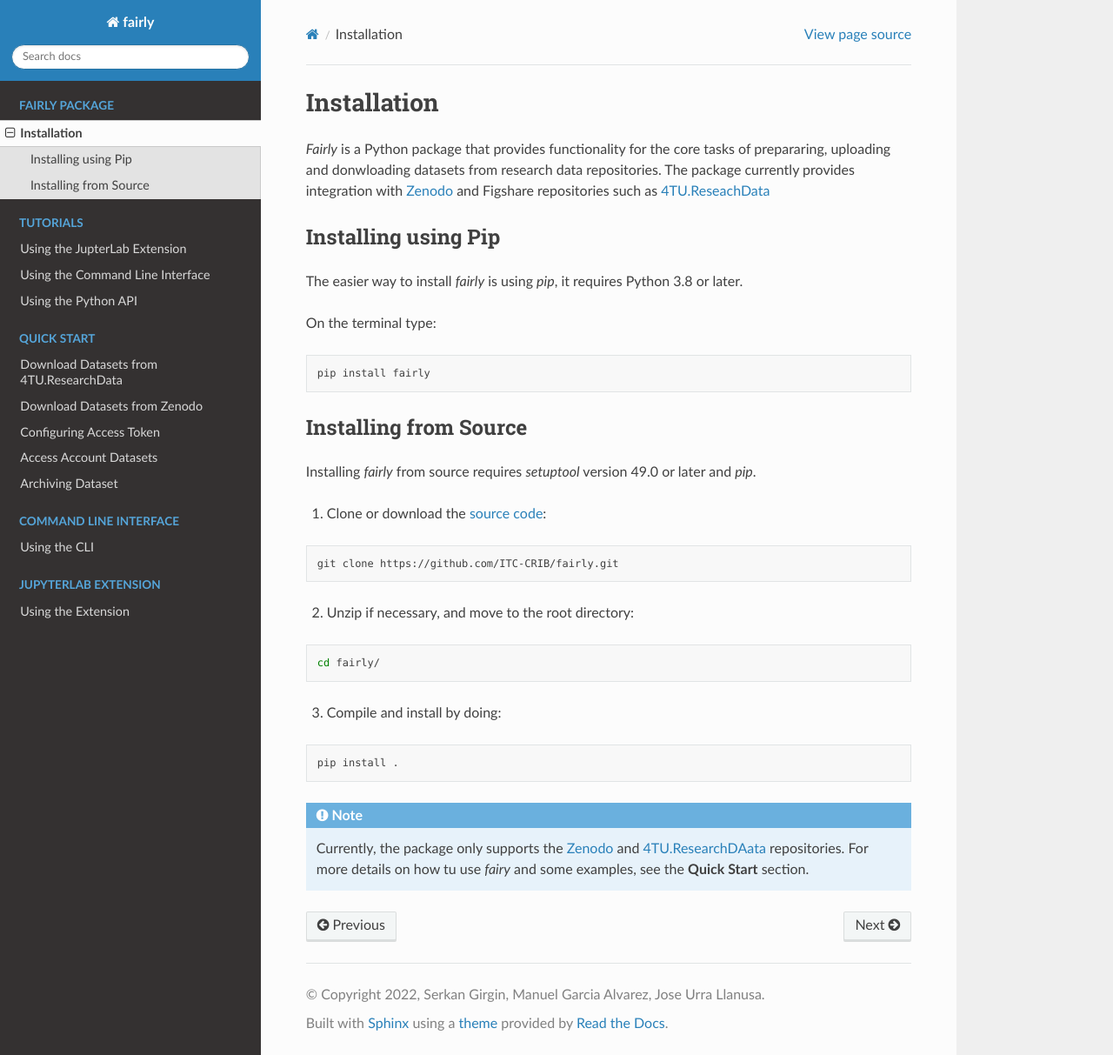
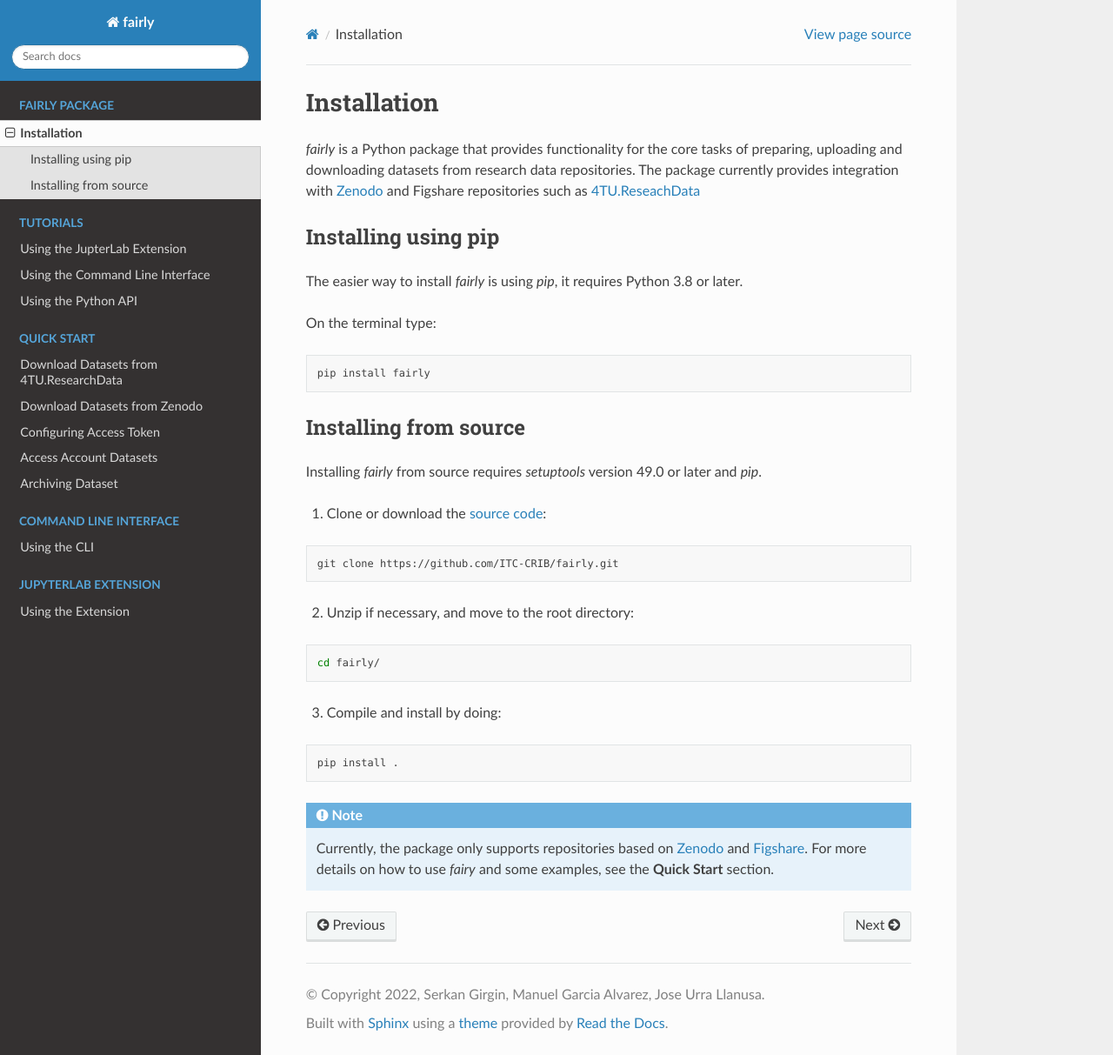
Before and after one commit to ITC-CRIB/fairly, a Sphinx documentation site: the page built from docs/package/installation.rst, in a window 1280 px wide and 1213 px high. Shown: the whole window at 87% size. Built offline with Sphinx 7.4.7 and the Read the Docs theme 2.0.0, drawn with Linux system fonts in a browser that asks for light colours; pages that are not in the unit, such as notebooks, are missing from menus.

Commit message:
Corrected installation documentation

```diff
--- a/docs/package/installation.rst
+++ b/docs/package/installation.rst
@@ -2,9 +2,9 @@
 Installation
 ########################
 
-*Fairly* is a Python package that provides functionality for the core tasks of prepararing, uploading and donwloading datasets from research data repositories. The package currently provides integration with `Zenodo <https://zenodo.org/>`_ and Figshare repositories such as `4TU.ReseachData <https://data.4tu.nl/>`_
+*fairly* is a Python package that provides functionality for the core tasks of preparing, uploading and downloading datasets from research data repositories. The package currently provides integration with `Zenodo <https://zenodo.org/>`_ and Figshare repositories such as `4TU.ReseachData <https://data.4tu.nl/>`_
 
-Installing using Pip
+Installing using pip
 ========================
 The easier way to install *fairly* is using `pip`, it requires Python 3.8 or later.
 
@@ -15,10 +15,10 @@ On the terminal type:
    pip install fairly
 
 
-Installing from Source
+Installing from source
 ==========================
 
-Installing *fairly* from source requires `setuptool` version 49.0 or later and `pip`.
+Installing *fairly* from source requires `setuptools` version 49.0 or later and `pip`.
 
 1. Clone or download the `source code <https://github.com/ITC-CRIB/JupyterFAIR>`_:
 
@@ -41,4 +41,4 @@ Installing *fairly* from source requires `setuptool` version 49.0 or later and `
    pip install .
 
 .. note::
-   Currently, the package only supports the `Zenodo <https://zenodo.org/>`_ and `4TU.ResearchDAata <https://data.4tu.nl/>`_ repositories. For more details on how tu use *fairy* and some examples, see the **Quick Start** section.
+   Currently, the package only supports repositories based on `Zenodo <https://zenodo.org/>`_ and `Figshare <https://figshare.com/>`_. For more details on how to use *fairy* and some examples, see the **Quick Start** section.
```
